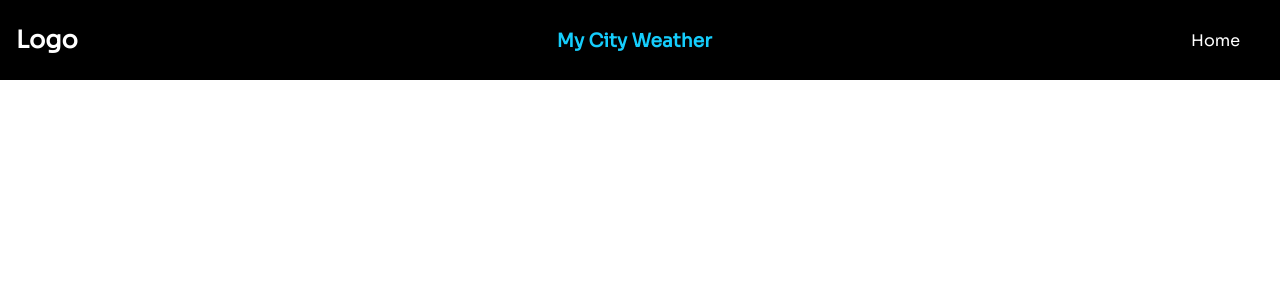
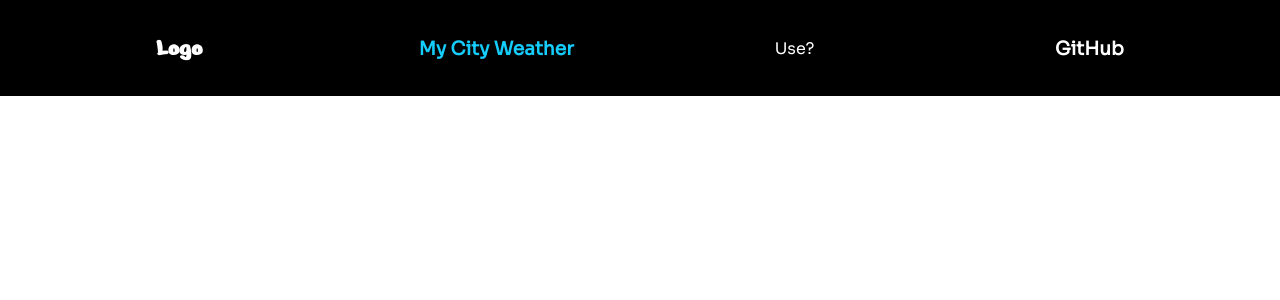
Before and after one commit to legendof17/my-city-weather, a React (Create React App) app: page / in a window 1280 px wide. Shown: the top 300 px of the page. Built offline with nearby package versions, Linux system fonts and the light colour scheme.

Commit message:
Fixed font error, improved Navbar

```diff
--- a/src/App.css
+++ b/src/App.css
@@ -1,8 +1,13 @@
 @import url('https://fonts.googleapis.com/css?family=Sora&display=swap');
+@import url('https://fonts.googleapis.com/css2?family=Nerko+One&display=swap');
 
-* {
+Body {
   font-family: 'Sora', sans-serif;
   box-sizing: border-box;
   margin: 0;
   padding: 0;
 }
+
+.Logo {
+  font-family: 'Nerko One', cursive;
+}
--- a/src/components/Navbar/NavbarElements.js
+++ b/src/components/Navbar/NavbarElements.js
@@ -7,7 +7,7 @@ export const Nav = styled.nav`
   height: 80px;
   display: flex;
   justify-content: space-between;
-  padding: 0.5rem calc((100vw - 1600px) / 2);
+  padding: 0.5rem calc((100vw - 1000px) / 2);
   z-index: 10;
 `;
 
@@ -30,7 +30,7 @@ export const NavLink = styled(Link)`
   display: flex;
   align-items: center;
   text-decoration: none;
-  padding: 0 1rem;
+  // padding: 0 1rem;
   height: 100%;
   cursor: pointer;
 
@@ -42,8 +42,10 @@ export const NavLink = styled(Link)`
 export const Bars = styled(FaBars)`
   display: none;
   color: #fff;
+  transition: all 0.2s ease-in-out;
 
-  @media screen and (min-width: 768px) {
+  @media screen and (min-width: 568px) {
+    transition: all 0.2s ease-in-out;
     position: absolute;
     top: 0;
     right: 0;
@@ -57,8 +59,10 @@ export const NavMenu = styled.div`
   display: flex;
   align-right: center;
   margin-right: 24px;
+  transition: all 0.2s ease-in-out;
 
-  @media screen and (max-width: 768px) {
+  @media screen and (max-width: 568px) {
+    transition: all 0.2s ease-in-out;
     display: none;
   }
 `;
--- a/src/components/Navbar/index.js
+++ b/src/components/Navbar/index.js
@@ -4,18 +4,21 @@ import {Nav, NavLink, Bars, NavMenu, Logo} from './NavbarElements'
 const Navbar = () => {
     return (
         <Nav>
-            <Logo href="https://www.google.com">
+            <Logo href="https://www.google.com" className="Logo">
                 <h1>Logo</h1>
             </Logo>
             <Bars />
             <NavLink to="/" activeStyle>
-                    <h3>My City Weather</h3>
-                </NavLink>
+                <h3>My City Weather</h3>
+            </NavLink>
             <NavMenu>
-                <NavLink to="/home" activeStyle>
-                    Home
+                <NavLink to="/howtouse" activeStyle>
+                    Use?
                 </NavLink>
             </NavMenu>
+            <Logo href="https://www.google.com">
+                <h3>GitHub</h3>
+            </Logo>
         </Nav>
     )
 }
```
